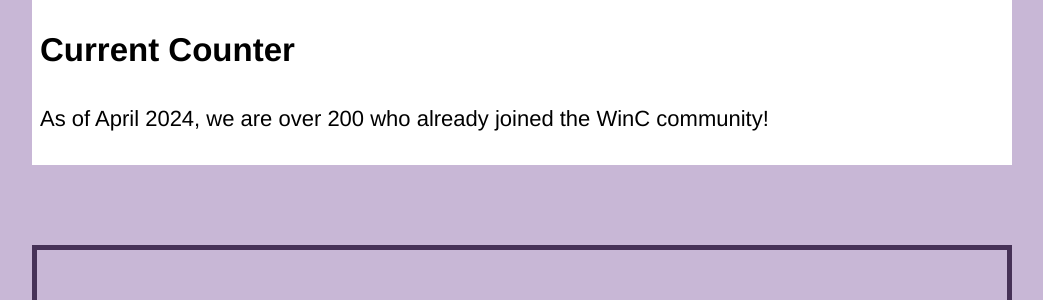
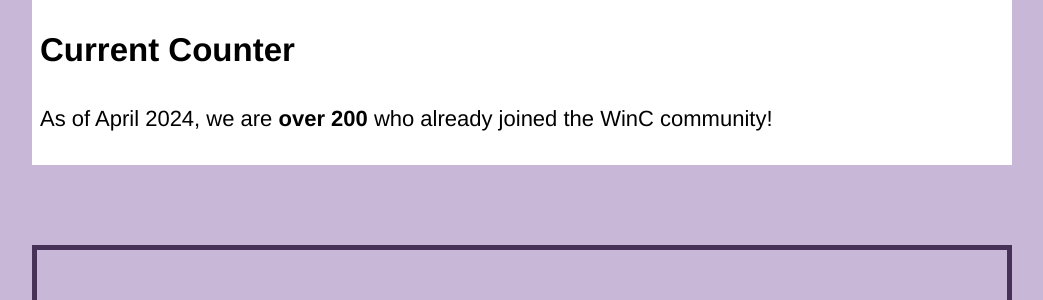
Before and after one commit to women-in-cryptography/women-in-cryptography-website, a Jekyll site: the page built from discord.html, in a window 1280 px wide. Shown: the part 606-906 px from the top of the page, without its empty margins (118-1161 px from the left). Built offline with Jekyll 4.4.1, drawn with Linux system fonts in a browser that asks for light colours.

Commit message:
minor editing

```diff
--- a/discord.html
+++ b/discord.html
@@ -20,5 +20,5 @@
 
 <div class="regular-description">
   <h2>Current Counter</h2>
-   <p> As of April 2024, we are over 200 who already joined the WinC community! </p>
+   <p> As of April 2024, we are <b>over 200</b> who already joined the WinC community! </p>
 </div>
```
